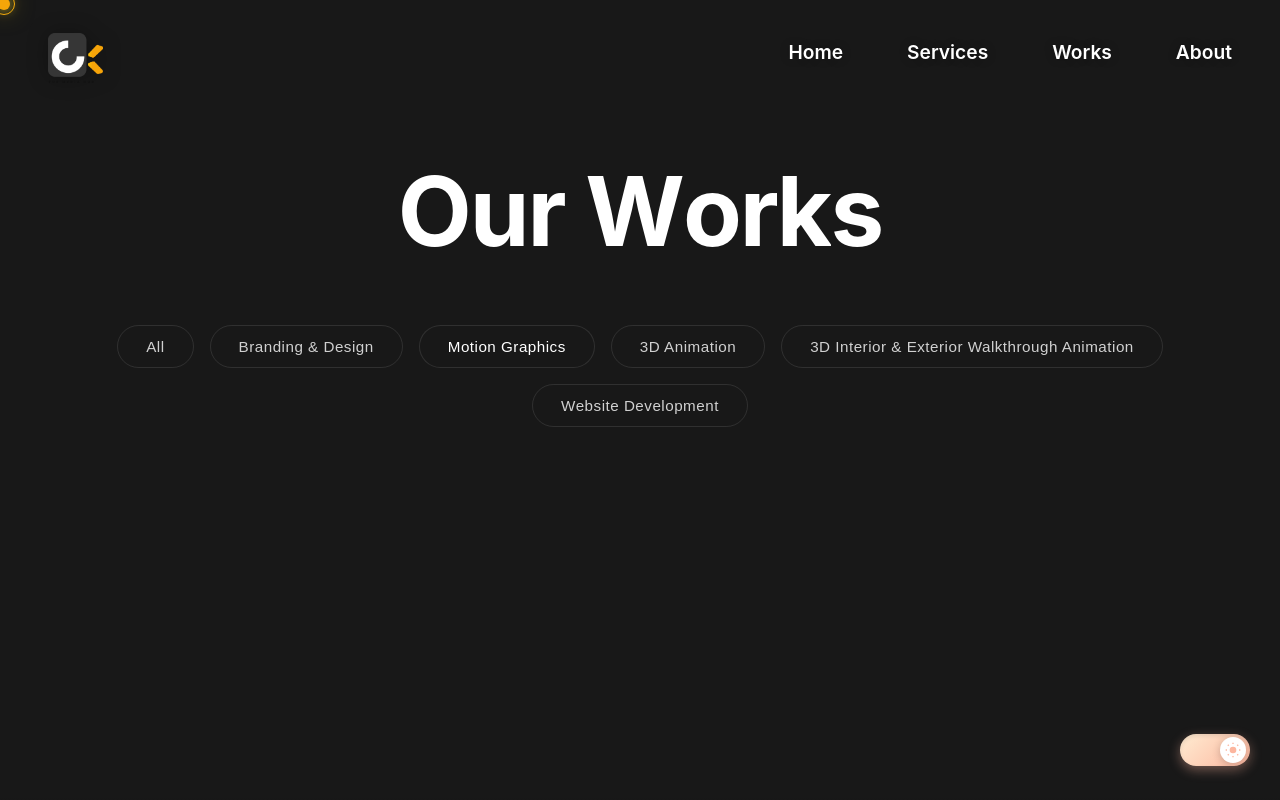
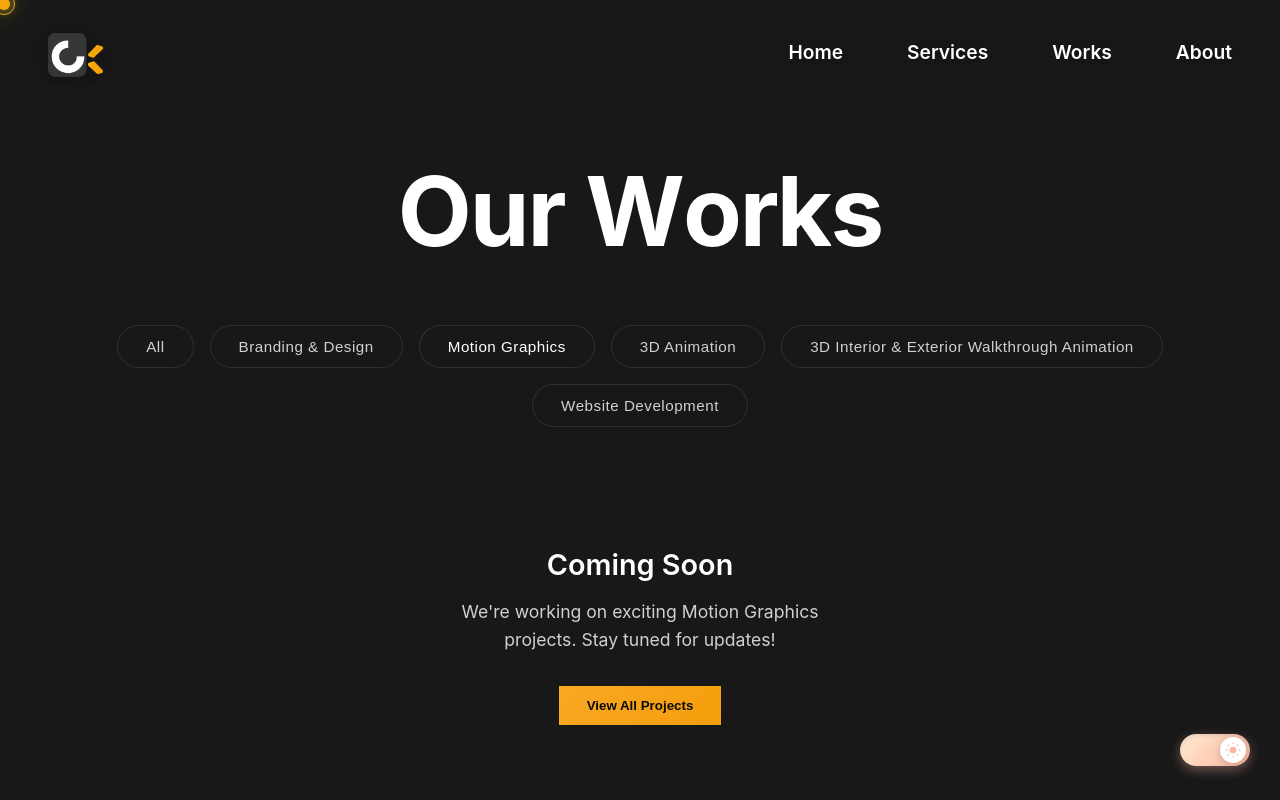
Before and after one commit to KishoreMl/karan-visual-media, a React (Create React App) app: page /works in a window 1280 px wide. Both pictures are taken after a click on the button "Motion Graphics". Shown: the top 800 px of the page. Built offline with nearby package versions, Linux system fonts and the light colour scheme.

Commit message:
works page filter, animation flicker and scroll issue fix

```diff
--- a/src/App.js
+++ b/src/App.js
@@ -1,6 +1,6 @@
 import './App.css';
 import { BrowserRouter as Router, Routes, Route, useLocation } from 'react-router-dom';
-import { useState } from 'react';
+import { useState, useEffect } from 'react';
 import Header from './Components/Header/Header.jsx';
 import Home from './Components/Home/Home.jsx';
 import Works from './Components/Works/Works.jsx';
@@ -12,12 +12,24 @@ import Footer from './Components/Footer/Footer.jsx';
 import CustomCursor from './Components/CustomCursor/CustomCursor.jsx';
 import ThemeToggleButton from './Components/Header/ThemeToggleButton.jsx';
 
+// ScrollToTop component - scrolls to top on route change
+function ScrollToTop() {
+  const { pathname } = useLocation();
+
+  useEffect(() => {
+    window.scrollTo(0, 0);
+  }, [pathname]);
+
+  return null;
+}
+
 function AppContent({ isDarkMode, toggleTheme }) {
   const location = useLocation();
   const isWorkDetailPage = location.pathname.startsWith('/works/') && location.pathname !== '/works/';
 
   return (
     <div className="App" data-theme={isDarkMode ? 'dark' : 'light'}>
+      <ScrollToTop />
       <CustomCursor />
       {!isWorkDetailPage && <Header isDarkMode={isDarkMode} />}
         <Routes>
--- a/src/Components/AboutUs/AboutUs.jsx
+++ b/src/Components/AboutUs/AboutUs.jsx
@@ -14,7 +14,7 @@ const AboutUs = () => {
             rootMargin: '0px'
         };
 
-        const observerCallback = (entries) => {
+        const observerCallback = (entries, observer) => {
             entries.forEach((entry) => {
                 const sectionIndex = parseInt(entry.target.dataset.section);
                 if (entry.isIntersecting) {
@@ -24,8 +24,8 @@ const AboutUs = () => {
                         }
                         return prev;
                     });
-                } else {
-                    setVisibleSections(prev => prev.filter(index => index !== sectionIndex));
+                    // Once visible, stop observing to prevent flickering
+                    observer.unobserve(entry.target);
                 }
             });
         };
--- a/src/Components/Home/DescriptionCard/DescriptionCard.jsx
+++ b/src/Components/Home/DescriptionCard/DescriptionCard.jsx
@@ -23,8 +23,8 @@ const DescriptionCard = () => {
             entries.forEach(entry => {
                 if (entry.isIntersecting) {
                     entry.target.classList.add('card-visible');
-                } else {
-                    entry.target.classList.remove('card-visible');
+                    // Once animated, stop observing to prevent flickering
+                    observer.unobserve(entry.target);
                 }
             });
         }, observerOptions);
--- a/src/Components/Home/DescriptiveContent/DescriptiveContent.jsx
+++ b/src/Components/Home/DescriptiveContent/DescriptiveContent.jsx
@@ -8,7 +8,11 @@ const DescriptiveContent = () => {
     useEffect(() => {
         const observer = new IntersectionObserver(
             ([entry]) => {
-                setIsVisible(entry.isIntersecting);
+                if (entry.isIntersecting) {
+                    setIsVisible(true);
+                    // Once visible, stop observing to prevent flickering
+                    observer.disconnect();
+                }
             },
             {
                 threshold: 0.2,
--- a/src/Components/Services/Services.jsx
+++ b/src/Components/Services/Services.jsx
@@ -27,8 +27,8 @@ const Services = () => {
                             return prev;
                         });
                     }, 50);
-                } else {
-                    setVisibleSections(prev => prev.filter(index => index !== sectionIndex));
+                    // Once visible, stop observing to prevent flickering
+                    observer.unobserve(entry.target);
                 }
             });
         };
--- a/src/Components/Works/WorkDetail.jsx
+++ b/src/Components/Works/WorkDetail.jsx
@@ -96,9 +96,8 @@ Our deliverables included logo design, brand guidelines, marketing collateral, a
             entries.forEach(entry => {
                 if (entry.isIntersecting) {
                     entry.target.classList.add('animate-in');
-                } else {
-                    // Remove class when element leaves viewport so it can animate again
-                    entry.target.classList.remove('animate-in');
+                    // Once animated, stop observing to prevent flickering
+                    observer.unobserve(entry.target);
                 }
             });
         }, observerOptions);
--- a/src/Components/Works/Works.jsx
+++ b/src/Components/Works/Works.jsx
@@ -7,7 +7,7 @@ import './Works.scss';
 import npsImage5 from '../../assets/images/Works/nps/nps (5).jpg';
 import artBoardImage from '../../assets/images/Works/ad/Artboard 1-100.jpg';
 const Works = () => {
-    const [filter, setFilter] = useState('ALL');
+    const [filter, setFilter] = useState('All');
     const navigate = useNavigate();
 
     useEffect(() => {
@@ -19,7 +19,7 @@ const Works = () => {
             id: 1,
             slug: 'nps-project',
             title: 'NPS Project',
-            category: 'BRAND DESIGN',
+            category: 'Branding & Design',
             year: '2024',
             description: 'Comprehensive branding and design project for NPS, featuring modern visual identity and brand guidelines.',
             tags: ['NPS', 'Branding'],
@@ -27,10 +27,10 @@ const Works = () => {
             bgColor: '#1e40af'
         },
         {
-            id:2,
-            slug:'Art Board',
+            id: 2,
+            slug: 'Art Board',
             title: 'Art Board',
-            category: 'BRAND DESIGN',
+            category: 'Branding & Design',
             year: '2025',
             description: 'Art board with logo variations and high-quality mockups for their conference event.',
             tags: ['Art Board', 'Branding'],
@@ -45,7 +45,7 @@ const Works = () => {
 
     const categories = ['All', 'Branding & Design', 'Motion Graphics', '3D Animation', '3D Interior & Exterior Walkthrough Animation', 'Website Development'];
 
-    const filteredProjects = filter === 'ALL'
+    const filteredProjects = filter === 'All'
         ? projects
         : projects.filter(project => project.category === filter);
 
@@ -69,6 +69,7 @@ const Works = () => {
             </div>
 
             {/* Projects Grid */}
+            {filteredProjects.length > 0 ? (
                 <div className="projects-grid">
                     {filteredProjects.map((project) => (
                         <div
@@ -109,6 +110,15 @@ const Works = () => {
                         </div>
                     ))}
                 </div>
+            ) : (
+                <div className="no-projects-message">
+                    <h3>Coming Soon</h3>
+                    <p>We're working on exciting {filter} projects. Stay tuned for updates!</p>
+                    <button className="filter-btn" onClick={() => setFilter('All')}>
+                        View All Projects
+                    </button>
+                </div>
+            )}
         </div>
     );
 };
--- a/src/Components/Works/Works.scss
+++ b/src/Components/Works/Works.scss
@@ -284,3 +284,51 @@
         }
     }
 }
+
+/* No Projects Message */
+.no-projects-message {
+    text-align: center;
+    padding: 80px 40px;
+    max-width: 500px;
+    margin: 0 auto;
+
+    h3 {
+        font-size: 1.8rem;
+        font-weight: 600;
+        color: var(--text-primary);
+        margin-bottom: 1rem;
+    }
+
+    p {
+        font-size: 1.1rem;
+        color: var(--text-secondary);
+        line-height: 1.6;
+        margin-bottom: 2rem;
+    }
+
+    .filter-btn {
+        background: linear-gradient(135deg, var(--primary-yellow) 0%, var(--secondary-yellow) 100%);
+        color: #0a0a0a;
+        border: none;
+        padding: 12px 28px;
+        font-weight: 600;
+
+        &:hover {
+            transform: translateY(-2px);
+        }
+    }
+}
+
+@media (max-width: 768px) {
+    .no-projects-message {
+        padding: 60px 20px;
+
+        h3 {
+            font-size: 1.5rem;
+        }
+
+        p {
+            font-size: 1rem;
+        }
+    }
+}
```
Also changed, not shown: 1 other file (tests, documents, lock files or other folders). Lines whose indentation alone changed are shown as unchanged.
